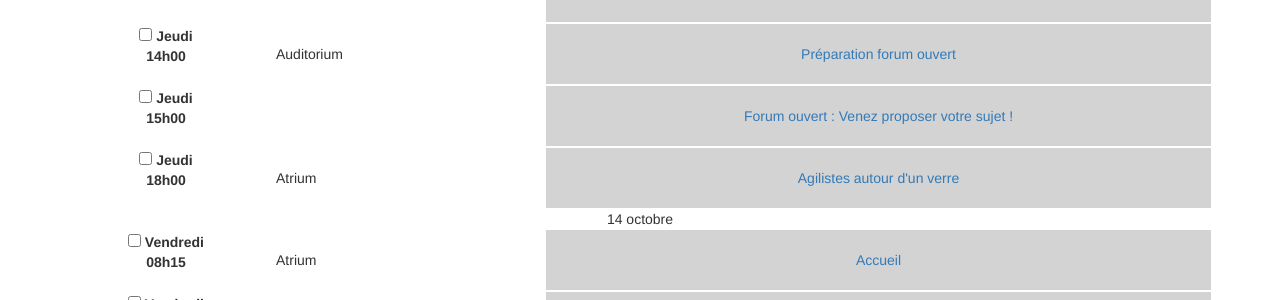
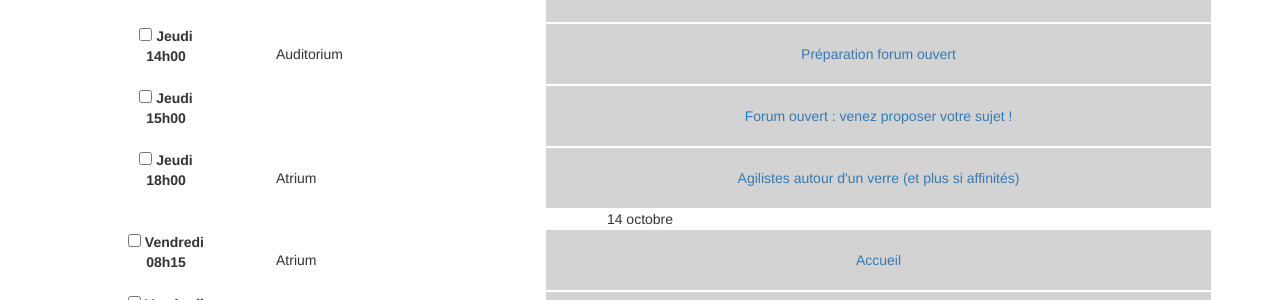
Before and after one commit to jak78/agile-tour-lille-2017, a Jekyll site: the page built from 00-conflike.html, in a window 1280 px wide and 900 px high, scrolled down 1947 px. Shown: the part 152-452 px from the top of the window. Built offline with Jekyll 4.4.1, drawn with Linux system fonts in a browser that asks for light colours; nearby versions of some CDN libraries; some of the changed text lies outside the part shown.

Commit message:
fix label

```diff
--- a/_data/schedule.yml
+++ b/_data/schedule.yml
@@ -139,13 +139,13 @@
           room: Auditorium
       - hour: 15h00
         content:
-          - label: "Forum ouvert : Venez proposer votre sujet !"
+          - label: "Forum ouvert : venez proposer votre sujet !"
             fill: 7
             bigheight: true
       - hour: 18h00
         special: 1
         content:
-          - label: Agilistes autour d'un verre
+          - label: Agilistes autour d'un verre (et plus si affinités)
             image: 2818268935_5d06ed7b4a_m_d.jpg
             room: Atrium
             extra: <span><i class="fa fa-beer"></i> Bières<sup>*</sup> et <span><i class="fa fa-comment"></i> échanges.
```
